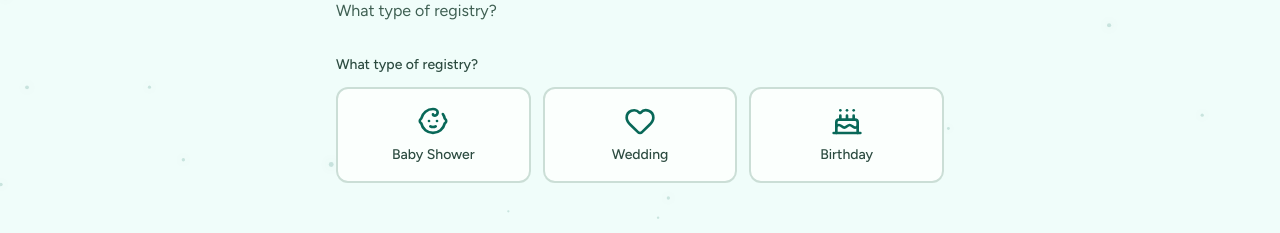
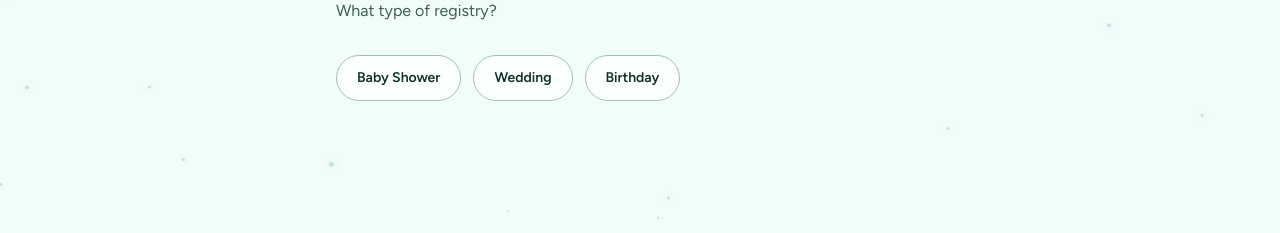
Before and after one commit to AlexandreC1/kadolakay, a Next.js app: page /en/create in a window 1280 px wide. Shown: the part 142-375 px from the top of the page. Built offline with nearby package versions, Linux system fonts and the light colour scheme; no server answers; sample sign-in values are in the browser's storage.

Commit message:
Simplify registry occasion choices

```diff
--- a/src/app/[locale]/(registry)/create/CreateRegistryForm.tsx
+++ b/src/app/[locale]/(registry)/create/CreateRegistryForm.tsx
@@ -6,7 +6,6 @@ import { createRegistry } from "@/actions/registry";
 import { Button } from "@/components/ui/button";
 import { Input } from "@/components/ui/input";
 import { Card, CardContent } from "@/components/ui/card";
-import { RegistryTypeIcon } from "@/components/shared/RegistryTypeIcon";
 
 const registryTypes = [
   { value: "BABY_SHOWER" },
@@ -39,30 +38,26 @@ export function CreateRegistryForm() {
   return (
     <form action={handleSubmit} className="space-y-6">
       {/* Type selection */}
-      <div>
-        <label className="block text-sm font-medium text-gray-700 mb-3">
-          {t("registry.registryTypes")}
-        </label>
-        <div className="grid grid-cols-3 gap-3">
+      <fieldset>
+        <legend className="sr-only">{t("registry.registryTypes")}</legend>
+        <div className="flex flex-wrap gap-3">
           {registryTypes.map((type) => (
             <button
               key={type.value}
               type="button"
               onClick={() => setSelectedType(type.value)}
-              className={`flex flex-col items-center gap-2 rounded-xl border-2 p-4 transition-all ${
+              aria-pressed={selectedType === type.value}
+              className={`min-h-11 rounded-full border px-5 py-3 text-sm font-semibold transition-colors focus-visible:outline-2 focus-visible:outline-offset-2 focus-visible:outline-brand-500 ${
                 selectedType === type.value
-                  ? "border-brand-500 bg-brand-500/15 ring-2 ring-brand-500/30"
-                  : "border-gray-200 bg-surface hover:border-gray-300"
+                  ? "border-gray-900 bg-gray-900 text-gray-50"
+                  : "border-gray-300 bg-surface text-gray-900 hover:bg-surface-2"
               }`}
             >
-              <RegistryTypeIcon type={type.value} className="h-8 w-8 text-brand-300" />
-              <span className="text-sm font-medium text-gray-700">
-                {typeLabels[type.value]}
-              </span>
+              {typeLabels[type.value]}
             </button>
           ))}
         </div>
-      </div>
+      </fieldset>
 
       {selectedType && (
         <>
```
